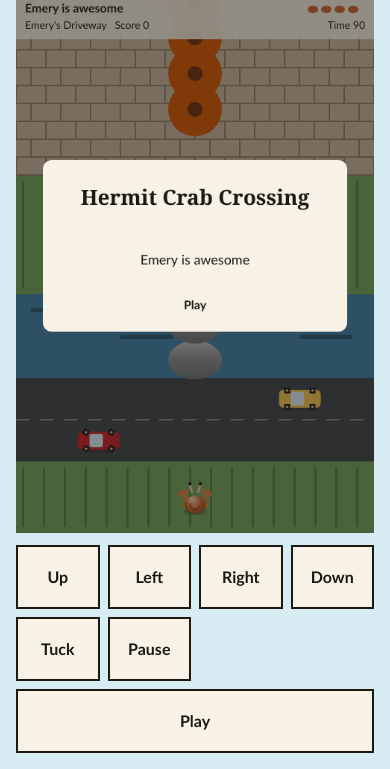
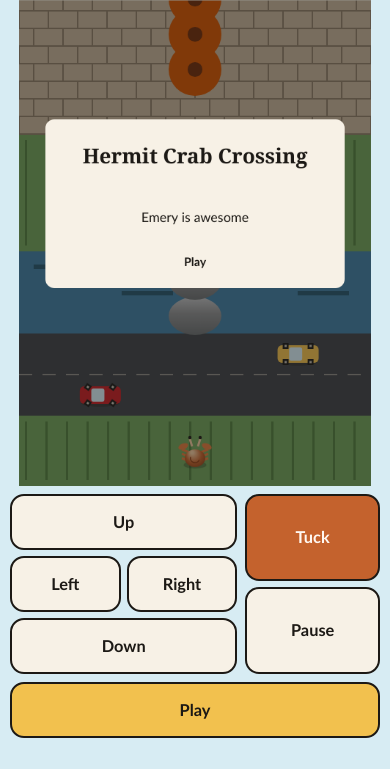
Before and after one commit to bjmerkel/kidsgames, a website built with Vite: page index.html in a window 390 px wide. Shown: the part 98-867 px from the top of the page. After the commit the page ends 844 px from the top, so only its background shows below. Built offline with nearby package versions, Linux system fonts and the light colour scheme.

Commit message:
fix: fit the yard and the pad on a phone
The picture scales into the screen in portrait and landscape, the hop buttons stay under the thumb, and holding a direction keeps the crab moving.

Co-authored-by: bjmerkel <bjmerkel@users.noreply.github.com>

```diff
--- a/index.html
+++ b/index.html
@@ -2,7 +2,10 @@
 <html lang="en">
   <head>
     <meta charset="UTF-8" />
-    <meta name="viewport" content="width=device-width, initial-scale=1" />
+    <meta name="viewport" content="width=device-width, initial-scale=1, viewport-fit=cover" />
+    <meta name="theme-color" content="#d7ecf3" />
+    <meta name="mobile-web-app-capable" content="yes" />
+    <meta name="apple-mobile-web-app-capable" content="yes" />
     <title>Hermit Crab Crossing</title>
     <link rel="stylesheet" href="/src/styles.css" />
   </head>
@@ -11,15 +14,23 @@
       <p class="emery">Emery is awesome</p>
       <h1>Hermit Crab Crossing</h1>
     </header>
+    <div id="board">
+    <div id="stage">
       <canvas id="game" width="480" height="720" aria-label="Hermit Crab Crossing. Emery is awesome."></canvas>
+    </div>
     <div id="pad">
+      <div class="dpad" role="group" aria-label="Hop">
         <button type="button" data-input="n">Up</button>
         <button type="button" data-input="w">Left</button>
         <button type="button" data-input="e">Right</button>
         <button type="button" data-input="s">Down</button>
+      </div>
+      <div class="actions">
         <button type="button" data-input="tuck">Tuck</button>
         <button type="button" data-input="pause">Pause</button>
+      </div>
       <button type="button" data-input="confirm" id="continue">Play</button>
+    </div>
     </div>
     <script type="module" src="/src/main.ts"></script>
   </body>
--- a/src/main.ts
+++ b/src/main.ts
@@ -1,5 +1,5 @@
 import { cameraTop } from "./game/camera";
-import { STEP_MS, VIEW_H } from "./game/constants";
+import { STEP_MS, VIEW_H, VIEW_W } from "./game/constants";
 import { continueLabel } from "./game/copy";
 import { blankInput, buttonToInput, keyDown, mergeInput } from "./game/input";
 import { createGame, tick } from "./game/sim";
@@ -8,13 +8,16 @@ import { drawFrame } from "./render/draw";
 
 const canvas = document.querySelector<HTMLCanvasElement>("#game");
 if (!canvas) throw new Error("missing canvas");
+const gameCanvas: HTMLCanvasElement = canvas;
 const maybeContext = canvas.getContext("2d");
 if (!maybeContext) throw new Error("missing canvas context");
 const context: CanvasRenderingContext2D = maybeContext;
 const continueButton = document.querySelector<HTMLButtonElement>("#continue");
+const stage = document.querySelector<HTMLElement>("#stage");
 
 let state = createGame();
 let pending = blankInput();
+let held = blankInput();
 let cam = cameraTop(state.crab.y, state.level.height, VIEW_H);
 let last = performance.now();
 let acc = 0;
@@ -22,6 +25,31 @@ let acc = 0;
 function queue(input: InputFrame): void {
   pending = mergeInput(pending, input);
 }
+
+function fitShell(): void {
+  const viewport = window.visualViewport;
+  if (!viewport) return;
+  document.body.style.width = `${viewport.width}px`;
+  document.body.style.height = `${viewport.height}px`;
+}
+
+function fitCanvas(): void {
+  if (!stage) return;
+  const scale = Math.min(stage.clientWidth / VIEW_W, stage.clientHeight / VIEW_H);
+  gameCanvas.style.width = `${Math.max(1, Math.floor(VIEW_W * scale))}px`;
+  gameCanvas.style.height = `${Math.max(1, Math.floor(VIEW_H * scale))}px`;
+}
+
+function fit(): void {
+  fitShell();
+  fitCanvas();
+}
+
+fit();
+window.addEventListener("resize", fit);
+window.visualViewport?.addEventListener("resize", fit);
+window.visualViewport?.addEventListener("scroll", fit);
+if (stage) new ResizeObserver(() => fitCanvas()).observe(stage);
 
 window.addEventListener("keydown", (event) => {
   const input = keyDown(event.code, state.phase);
@@ -34,8 +62,25 @@ window.addEventListener("keydown", (event) => {
 document.querySelectorAll<HTMLButtonElement>("button[data-input]").forEach((button) => {
   button.addEventListener("pointerdown", (event) => {
     event.preventDefault();
-    queue(buttonToInput(button.dataset.input ?? ""));
+    const input = buttonToInput(button.dataset.input ?? "");
+    if (input.dx !== 0 || input.dy !== 0) {
+      held = { ...blankInput(), dx: input.dx, dy: input.dy };
+      button.classList.add("is-held");
+      if (!button.hasPointerCapture(event.pointerId)) button.setPointerCapture(event.pointerId);
+    }
+    queue(input);
   });
+  const release = (event: PointerEvent) => {
+    const input = buttonToInput(button.dataset.input ?? "");
+    button.classList.remove("is-held");
+    if (input.dx !== 0 || input.dy !== 0) {
+      if (held.dx === input.dx && held.dy === input.dy) held = blankInput();
+    }
+    if (button.hasPointerCapture(event.pointerId)) button.releasePointerCapture(event.pointerId);
+  };
+  button.addEventListener("pointerup", release);
+  button.addEventListener("pointercancel", release);
+  button.addEventListener("contextmenu", (event) => event.preventDefault());
 });
 
 canvas.addEventListener("pointerdown", () => {
@@ -47,12 +92,15 @@ function frame(now: number): void {
   last = now;
   let steps = 0;
   while (acc >= STEP_MS && steps < 5) {
-    state = tick(state, pending, STEP_MS);
+    state = tick(state, mergeInput(pending, held), STEP_MS);
     pending = blankInput();
     acc -= STEP_MS;
     steps += 1;
   }
-  if (continueButton) continueButton.textContent = continueLabel(state.phase);
+  if (continueButton) {
+    continueButton.textContent = continueLabel(state.phase);
+    continueButton.hidden = state.phase === "playing";
+  }
   const target = cameraTop(state.crab.y, state.level.height, VIEW_H);
   cam += (target - cam) * 0.12;
   drawFrame(context, state, cam, now);
--- a/src/styles.css
+++ b/src/styles.css
@@ -2,17 +2,33 @@
   box-sizing: border-box;
 }
 
+html,
 body {
+  height: 100%;
+}
+
+body {
+  position: fixed;
+  inset: 0;
   margin: 0;
-  min-height: 100vh;
+  overflow: hidden;
+  overscroll-behavior: none;
   background: #d7ecf3;
   color: #1c1915;
   font-family: "Trebuchet MS", sans-serif;
   display: flex;
   flex-direction: column;
   align-items: center;
-  gap: 12px;
-  padding: 16px;
+  gap: 8px;
+  padding:
+    max(8px, env(safe-area-inset-top))
+    max(10px, env(safe-area-inset-right))
+    max(8px, env(safe-area-inset-bottom))
+    max(10px, env(safe-area-inset-left));
+  touch-action: none;
+  user-select: none;
+  -webkit-user-select: none;
+  -webkit-touch-callout: none;
 }
 
 header {
@@ -22,18 +38,40 @@ header {
 h1 {
   margin: 0;
   font-family: Georgia, serif;
-  font-size: 32px;
+  font-size: clamp(20px, 4.6vw, 32px);
+  line-height: 1.1;
 }
 
 .emery {
-  margin: 0 0 4px;
+  margin: 0 0 2px;
   font-weight: 700;
   letter-spacing: 0.04em;
+  font-size: clamp(13px, 3.4vw, 16px);
+}
+
+#board {
+  flex: 1 1 auto;
+  min-height: 0;
+  width: min(480px, 100%);
+  display: flex;
+  flex-direction: column;
+  align-items: center;
+  gap: 8px;
+}
+
+#stage {
+  flex: 1 1 auto;
+  width: 100%;
+  min-height: 0;
+  display: flex;
+  align-items: center;
+  justify-content: center;
 }
 
 canvas {
-  width: min(480px, 100%);
-  height: auto;
+  display: block;
+  max-width: 100%;
+  max-height: 100%;
   background: #9ec9e0;
   touch-action: none;
 }
@@ -41,22 +79,126 @@ canvas {
 #pad {
   width: min(480px, 100%);
   display: grid;
-  grid-template-columns: repeat(4, 1fr);
+  grid-template-columns: 1.35fr 0.8fr;
+  grid-template-areas:
+    "dpad actions"
+    "go go";
   gap: 8px;
 }
 
-button {
-  min-height: 64px;
-  border: 2px solid #1c1915;
-  background: #f7f1e6;
-  color: #1c1915;
-  font: 700 16px/1 "Trebuchet MS", sans-serif;
+#pad:not(:has(#continue:not([hidden]))) {
+  grid-template-areas: "dpad actions";
+}
+
+.dpad {
+  grid-area: dpad;
+  display: grid;
+  grid-template-columns: 1fr 1fr;
+  gap: 6px;
+}
+
+.dpad button[data-input="n"],
+.dpad button[data-input="s"] {
+  grid-column: 1 / -1;
+}
+
+.actions {
+  grid-area: actions;
+  display: grid;
+  gap: 6px;
 }
 
 #continue {
-  grid-column: 1 / -1;
+  grid-area: go;
+  background: #f2c14e;
 }
 
+button {
+  min-height: 56px;
+  border: 2px solid #1c1915;
+  border-radius: 14px;
+  background: #f7f1e6;
+  color: #1c1915;
+  font: 700 clamp(16px, 4.2vw, 18px)/1 "Trebuchet MS", sans-serif;
+  touch-action: none;
+  padding: 8px 10px;
+}
+
+button[data-input="tuck"] {
+  background: #c4622d;
+  color: #fff8f2;
+}
+
+button.is-held,
 button:active {
   background: #f2c14e;
 }
+
+button[data-input="tuck"].is-held,
+button[data-input="tuck"]:active {
+  background: #8a3e16;
+}
+
+button:focus-visible {
+  outline: 3px solid #1f6feb;
+  outline-offset: 2px;
+}
+
+@media (max-height: 700px) {
+  body {
+    gap: 6px;
+  }
+
+  button {
+    min-height: 48px;
+  }
+}
+
+@media (max-height: 520px) {
+  body {
+    gap: 6px;
+  }
+
+  header {
+    display: flex;
+    justify-content: center;
+    align-items: baseline;
+    gap: 10px;
+  }
+
+  .emery {
+    margin: 0;
+  }
+
+  h1 {
+    font-size: 18px;
+  }
+
+  #board {
+    width: 100%;
+    flex-direction: row;
+    justify-content: center;
+    align-items: stretch;
+    gap: 10px;
+  }
+
+  #stage {
+    width: auto;
+    height: 100%;
+    flex: 0 1 auto;
+    aspect-ratio: 480 / 720;
+    max-width: calc(100% - 200px);
+    max-height: 100%;
+  }
+
+  #pad {
+    width: min(260px, 38vw);
+    align-self: flex-end;
+  }
+
+  button {
+    min-height: 44px;
+    border-radius: 10px;
+    font-size: 15px;
+  }
+}
```
Also changed, not shown: README.md. Lines whose indentation alone changed are shown as unchanged.
